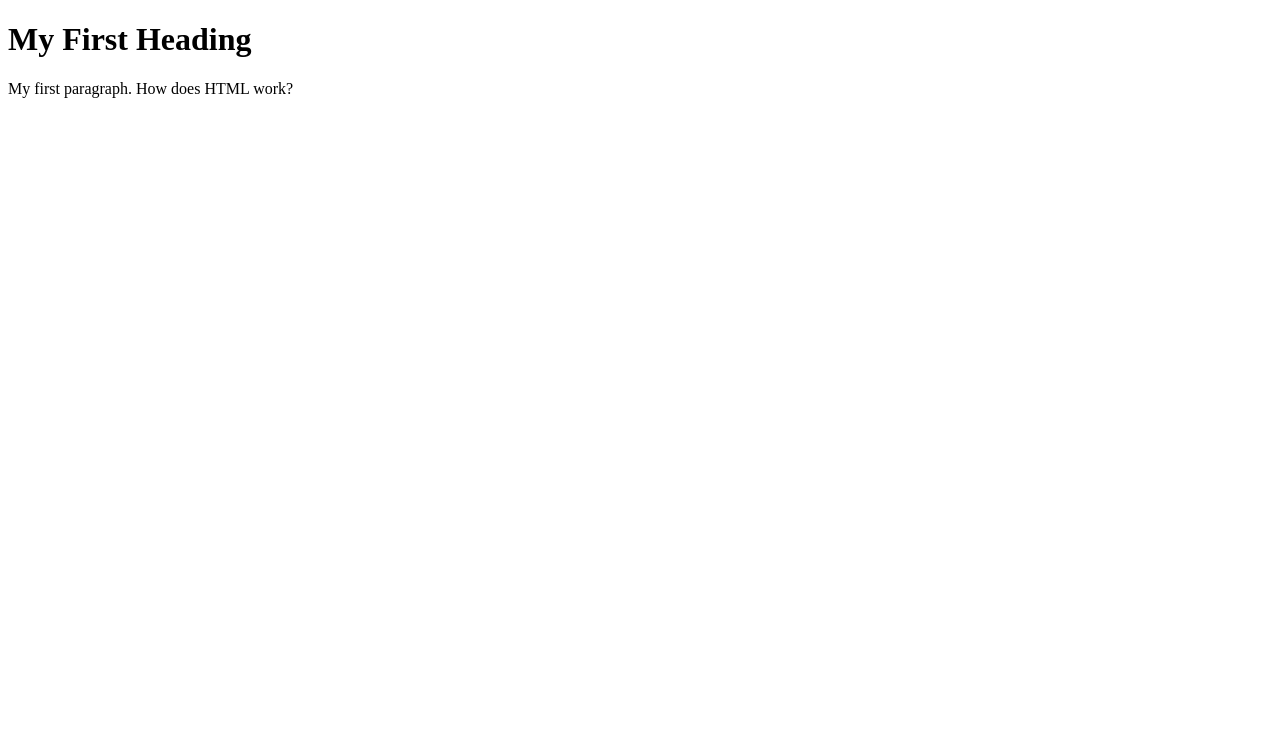
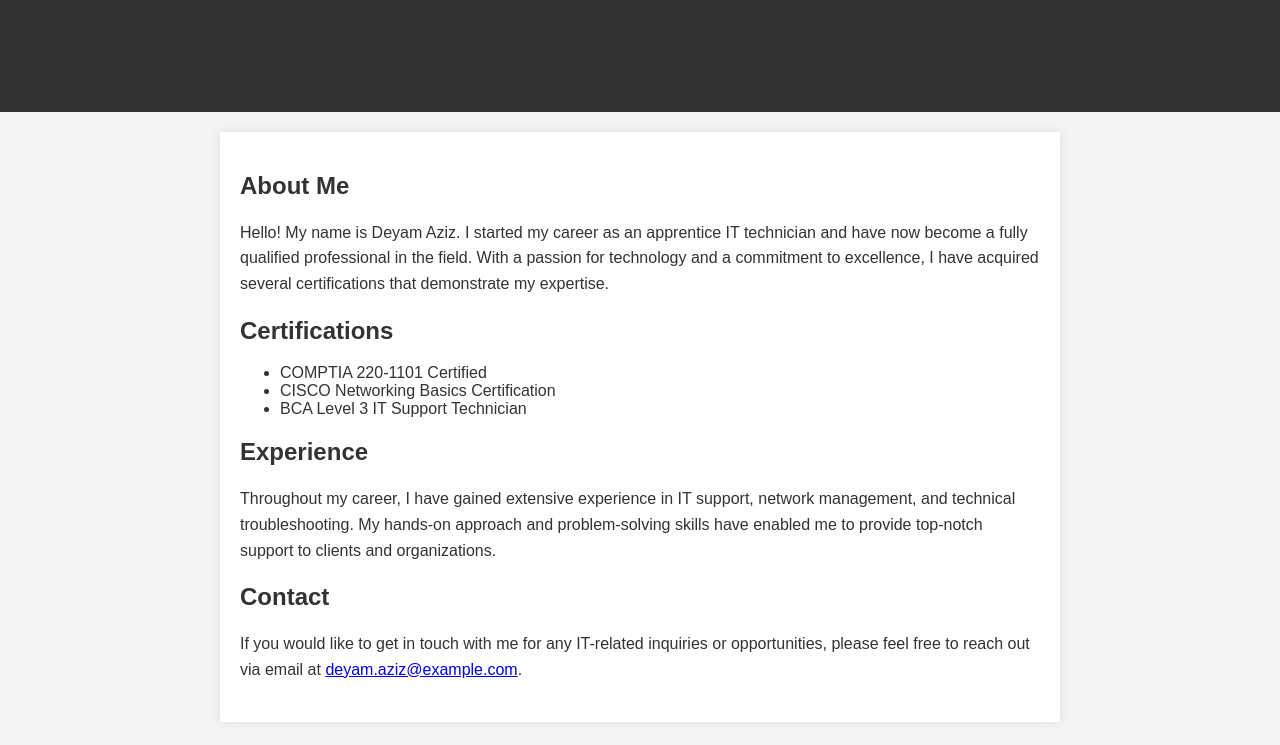
Before and after one commit to NetworkRonin/Overview, a plain HTML site: page index.html in a window 1280 px wide. Drawn offline with Linux system fonts and the light colour scheme.

Commit message:
Update index.html

```diff
--- a/index.html
+++ b/index.html
@@ -1,11 +1,71 @@
 <!DOCTYPE html>
-<html>
+<html lang="en">
+<head>
+    <meta charset="UTF-8">
+    <meta name="viewport" content="width=device-width, initial-scale=1.0">
+    <title>Deyam Aziz - IT Technician</title>
+    <style>
+        body {
+            font-family: Arial, sans-serif;
+            margin: 0;
+            padding: 0;
+            background-color: #f4f4f4;
+            color: #333;
+        }
+        header {
+            background-color: #333;
+            color: #fff;
+            padding: 1em 0;
+            text-align: center;
+        }
+        main {
+            padding: 20px;
+        }
+        section {
+            margin: 20px 0;
+        }
+        h1, h2, h3 {
+            color: #333;
+        }
+        p {
+            line-height: 1.6;
+        }
+        .container {
+            max-width: 800px;
+            margin: 0 auto;
+            background-color: #fff;
+            padding: 20px;
+            box-shadow: 0 0 10px rgba(0, 0, 0, 0.1);
+        }
+    </style>
+</head>
 <body>
-
-<h1>My First Heading</h1>
-
-<p>My first paragraph. How does HTML work?</p>
-
-
+    <header>
+        <h1>Deyam Aziz - IT Technician</h1>
+    </header>
+    <main>
+        <div class="container">
+            <section>
+                <h2>About Me</h2>
+                <p>Hello! My name is Deyam Aziz. I started my career as an apprentice IT technician and have now become a fully qualified professional in the field. With a passion for technology and a commitment to excellence, I have acquired several certifications that demonstrate my expertise.</p>
+            </section>
+            <section>
+                <h2>Certifications</h2>
+                <ul>
+                    <li>COMPTIA 220-1101 Certified</li>
+                    <li>CISCO Networking Basics Certification</li>
+                    <li>BCA Level 3 IT Support Technician</li>
+                </ul>
+            </section>
+            <section>
+                <h2>Experience</h2>
+                <p>Throughout my career, I have gained extensive experience in IT support, network management, and technical troubleshooting. My hands-on approach and problem-solving skills have enabled me to provide top-notch support to clients and organizations.</p>
+            </section>
+            <section>
+                <h2>Contact</h2>
+                <p>If you would like to get in touch with me for any IT-related inquiries or opportunities, please feel free to reach out via email at <a href="mailto:deyam.aziz@example.com">deyam.aziz@example.com</a>.</p>
+            </section>
+        </div>
+    </main>
 </body>
 </html>
```
